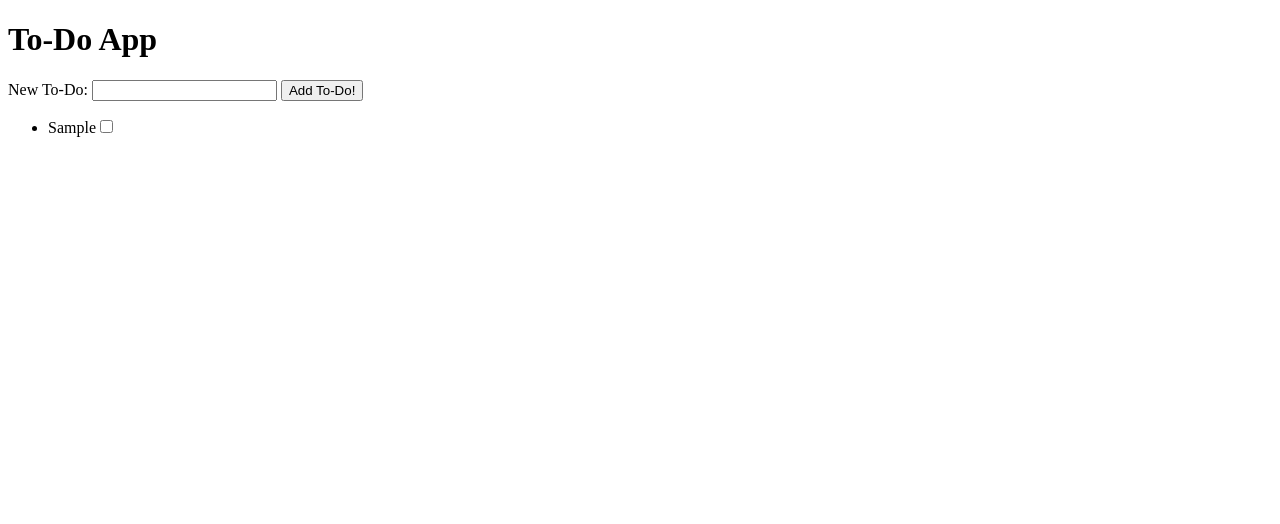
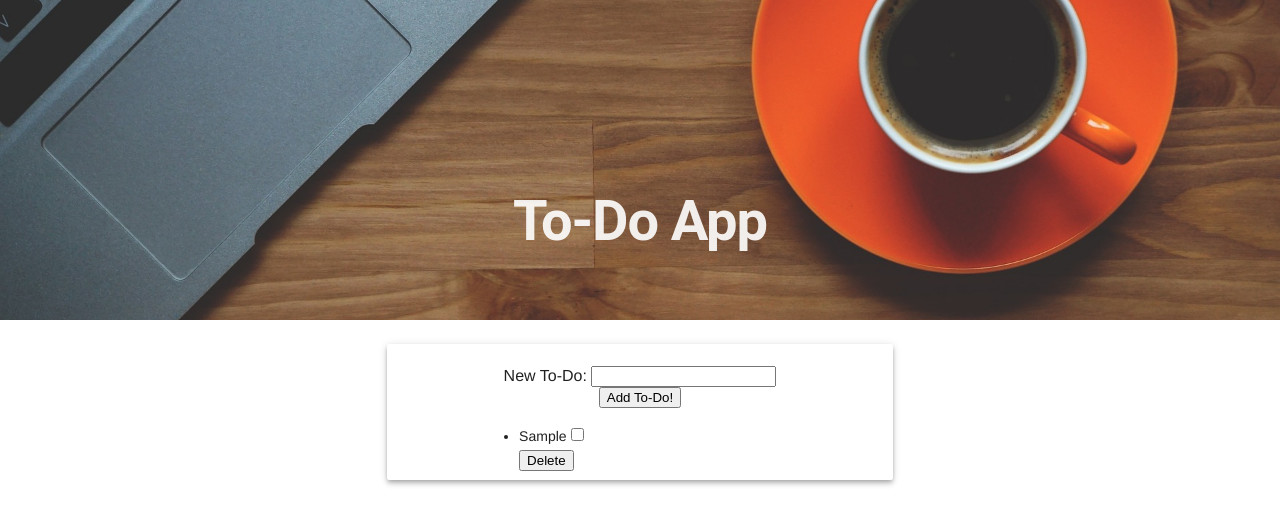
Before and after one commit to NicolEvans/to-do-app, a plain HTML site: page index.html in a window 1280 px wide. Both pictures are taken after typing "Sample" into the empty fields and a click on the button "Add To-Do!". Drawn offline with nearby package versions, Linux system fonts and the light colour scheme.

Commit message:
Assignment To-Do 1: Complete

```diff
--- a/app.js
+++ b/app.js
@@ -10,16 +10,25 @@ function onReady() {
     let newLi = document.createElement('li');
     //create a new input
     let checkbox = document.createElement('input');
+    //create a delete button
+    let deleteButton = document.createElement('button');
     //set the input's type to checkbox
-    checkbox.type = "checkbox";
+    checkbox.type = 'checkbox';
+    //delete button text
+    deleteButton.innerHTML = 'Delete';
     //set the title
     newLi.textContent = title;
     //attach the checkbox to the li
     newLi.appendChild(checkbox);
+    //attach deleteButton to li
+    newLi.appendChild(deleteButton);
     //attach the li to ul
     toDoList.appendChild(newLi);
     //empty the input
     newToDoText.value = '';
+    deleteButton.addEventListener('click', () => {
+      newLi.parentNode.removeChild(newLi);
+    })
   });
 }
 
--- a/index.html
+++ b/index.html
@@ -1,18 +1,31 @@
 <!DOCTYPE html>
 <html>
   <head>
+    <title>To-Do App</title>
     <meta name="viewport" content="width=device-width, initial-scale=1">
-    <title>To-Do App</title>
+    <!--Material Design Lite-->
+    <link rel="stylesheet" href="https://code.getmdl.io/1.3.0/material.grey-lime.min.css">
+    <script defer src="https://code.getmdl.io/1.3.0/material.min.js"></script>
+    <!--Custom Styles-->
+    <link rel="stylesheet" href="styles/main.css">
   </head>
   <body>
+    <header class="mdl-layout__header mdl-layout__header--transparent">
     <h1>To-Do App</h1>
-    <form id="addToDoForm">
+  </header>
+  <main class="mdl-layout__content mdl-grid">
+    <div class="mdl-cell mdl-cell--12-col">
+    <div class="mdl-cell mdl-cell--8-col mdl-cell--2-offset-desktop mdl-card mdl-shadow--4dp">
+    <form id="addToDoForm" class="mdl-cell mdl-cell--8-col mdl-cell--middle">
       <label for="newToDoText">New To-Do:</label>
       <input type="text" id="newToDoText">
       <button type="submit">Add To-Do!</button>
     </form>
-    <ul id="toDoList">
+    <ul id="toDoList" class="mdl-cell mdl-cell--2-offset-desktop mdl-cell--1-offset-tablet">
     </ul>
+  </div>
+</div>
     <script src="app.js"></script>
+  </main>
   </body>
   </html>
--- /dev/null
+++ b/styles/main.css
@@ -0,0 +1,33 @@
+header {
+  background: url(../images/hero-image.jpg) center / cover;
+  height: 40vh;
+  justify-content: center;
+  text-align: center;
+}
+
+h1 {
+  color: hsla(0, 0%, 100%, 0.9);
+  font-weight: bold;
+  position: relative;
+  top: 50%;
+}
+
+main {
+  padding-top: 4rem;
+  max-width: 800px;
+}
+
+.mdl-card {
+  min-height: 0;
+}
+
+form {
+  text-align: center;
+  padding-top: 1rem;
+}
+
+@media screen and (max-width: 1024px){
+  header.mdl-layout__header {
+    display: flex;
+  }
+}
```
Also changed, not shown: images/hero-image.jpg (added).
